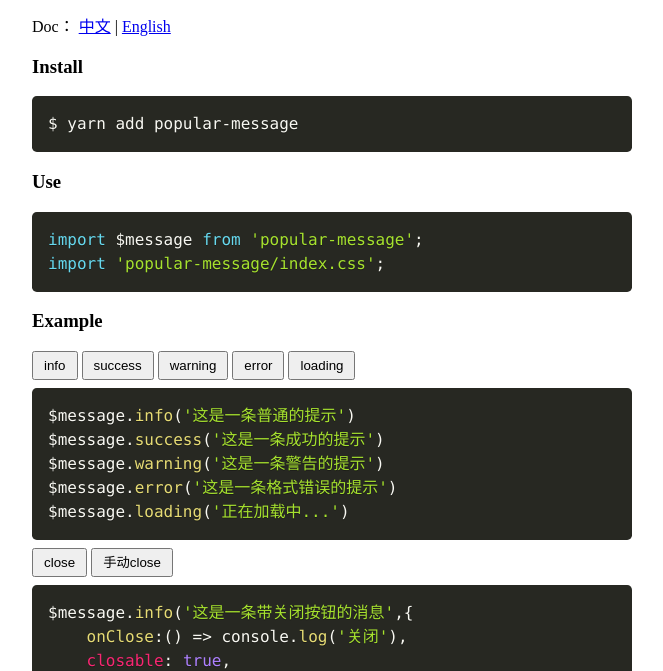
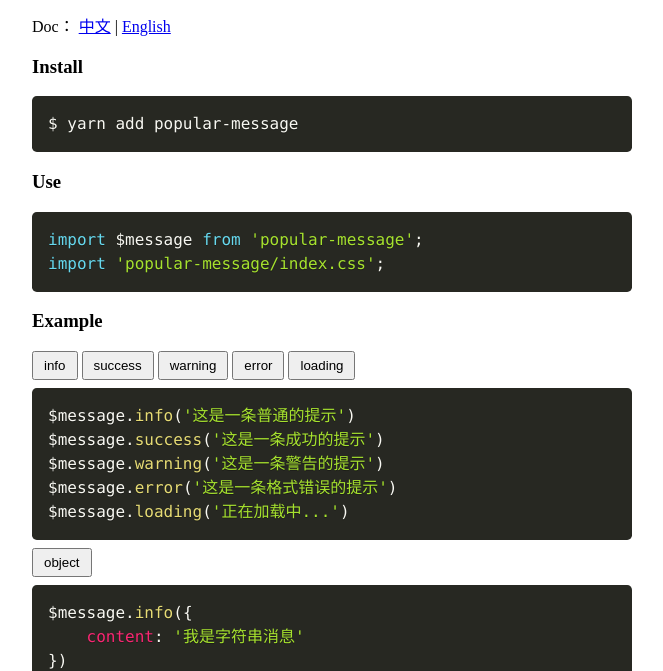
Before and after one commit to nihaojob/popular-message, a website: page src/index.html in a window 1280 px wide. Shown: the part 131-802 px from the top of the page, without its empty margins (308-971 px from the left). Drawn offline with nearby package versions, Linux system fonts and the light colour scheme.

Commit message:
feat(使用方法): 支持对象入参content字段

```diff
--- a/src/index.html
+++ b/src/index.html
@@ -55,6 +55,12 @@
 $message.warning('这是一条警告的提示')
 $message.error('这是一条格式错误的提示')
 $message.loading('正在加载中...')</code></pre>
+
+
+<button onclick="objectFn()">object</button>
+<pre><code class="language-js">$message.info({
+    content: '我是字符串消息'
+})</code></pre>
     <button onclick="closeBtn()">close</button>
     <button onclick="closeBtnByHand()">手动close</button>
     <pre><code class="language-js">$message.info('这是一条带关闭按钮的消息',{
@@ -122,6 +128,12 @@
             $message.loading('正在加载中...')
         }
 
+        function objectFn() {
+            $message.info({
+                content: '我是字符串消息'
+            })
+        }
+
         function closeBtnByHand() {
             $message.info(
                 '这是一条手动带关闭按钮的消息!!!',
--- a/src/index.js
+++ b/src/index.js
@@ -47,8 +47,14 @@
      */
     _message(type, args) {
         let options = { ...args[1] }
+        // 字符串模式
         if (typeof args[0] === 'string') {
             options.content = args[0]
+        }
+        // 对象模式
+        if(args.length === 1 && typeof args[0] === 'object'){
+            options = args[0]
+            console.log(options)
         }
         return this._render(options.content, options.duration, type, options.onClose, options.closable, options.dangerUseHtml);
     }
```
Also changed, not shown: README-zh.md, README.md.
